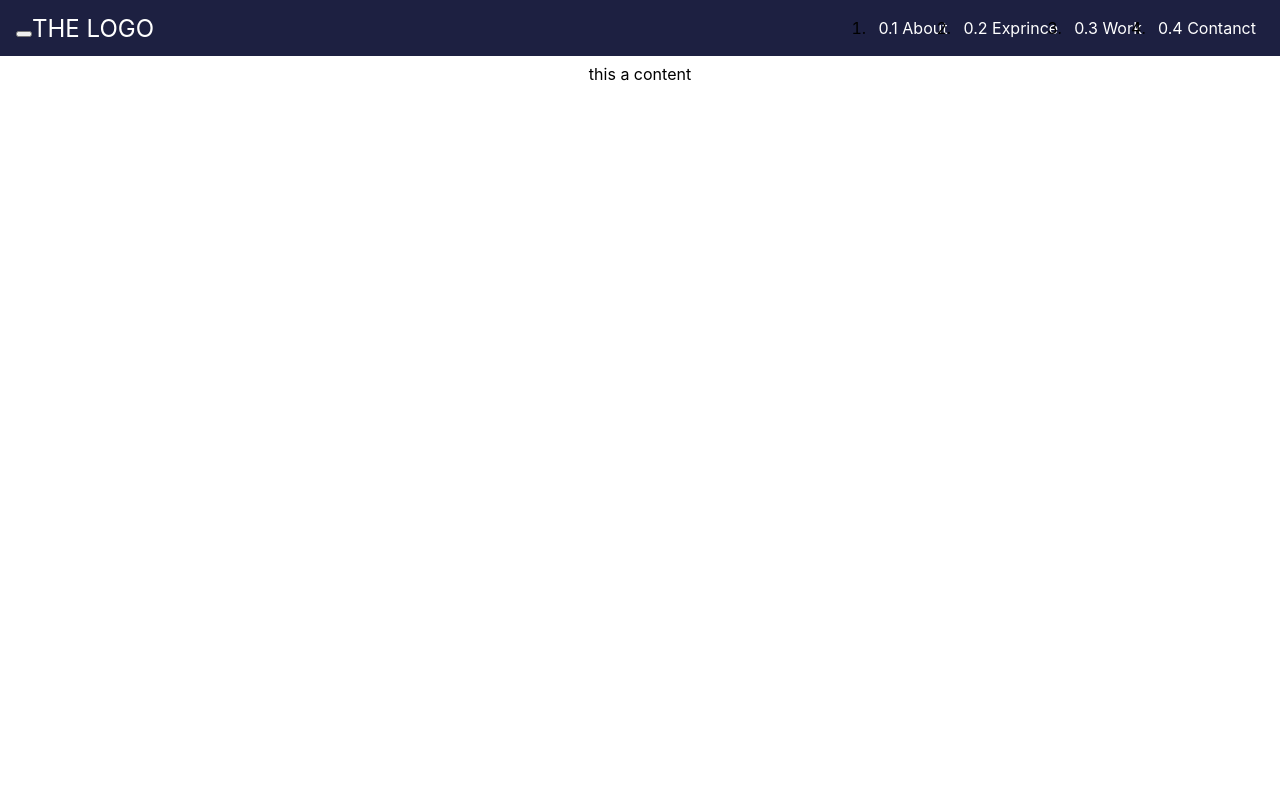
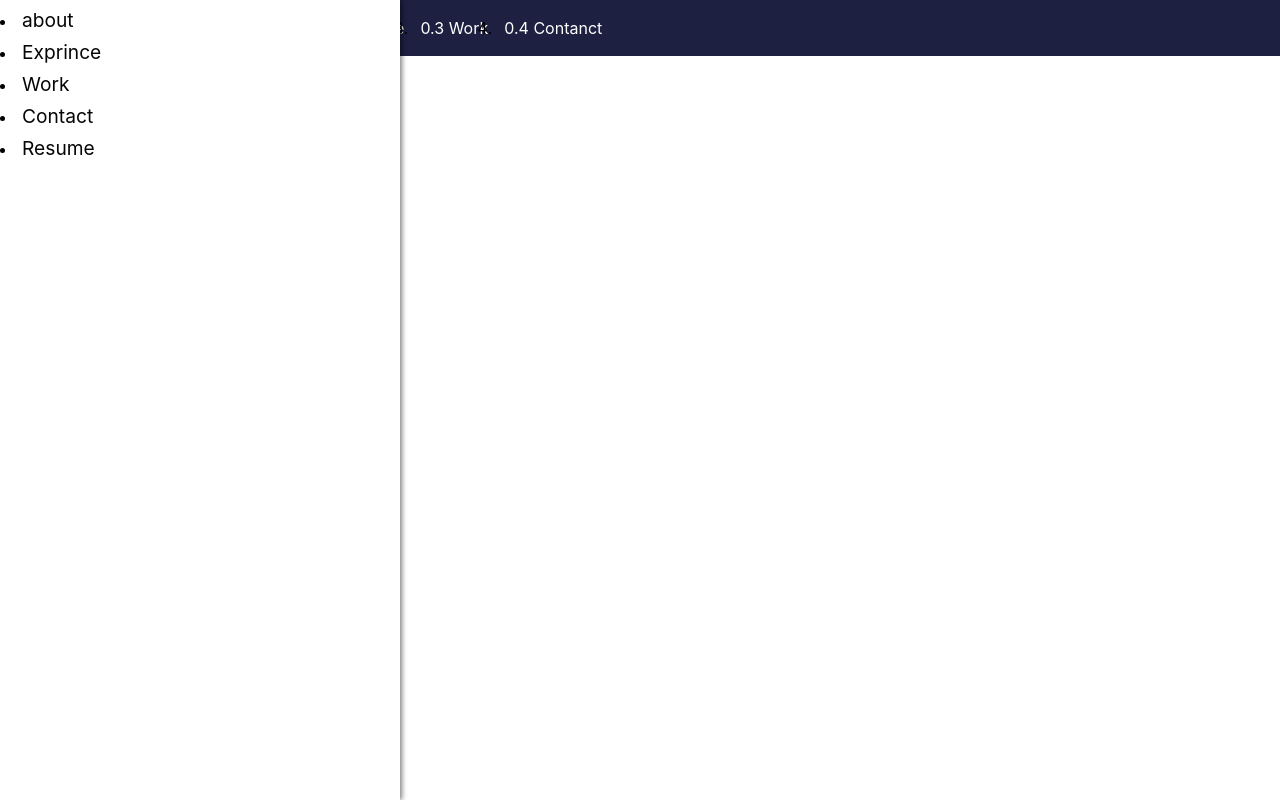
Before and after one commit to berhane02/webPort, a React (Create React App) app in the folder react-webpro/: page / in a window 1280 px wide. Built offline with nearby package versions, Linux system fonts and the light colour scheme; the HTML template or start-up script is replaced by a standard one.

Commit message:
udate menu

```diff
--- a/react-webpro/src/App.js
+++ b/react-webpro/src/App.js
@@ -3,14 +3,16 @@ import React, { Component } from "react";
 import './App.css';
 //import 'bootstrap/dist/css/bootstrap.min.css';
 import Navbar from './component/Navbar';
+import SideDrawer from "./component/SideBar/SideDrawer";
 
 
 
 class App extends Component {
   render(){
     return (
-      <div className="App">
+      <div style={{height: '100%'}}>
         <Navbar />
+        <SideDrawer/>
         <main style={{marginTop:'64px'}}>
           <p> this a content</p>
         </main>
--- a/react-webpro/src/component/Navbar.css
+++ b/react-webpro/src/component/Navbar.css
@@ -12,10 +12,13 @@
     align-items: center;
     padding: 0 1rem;
 }
+.navbar_logo {
+    margin-left: 0.5rem;
+}
 .navbar_logo a {
     color: white;
     text-decoration: none;
-    font-size: 1.5rem;
+    font-size: 2rem;
 
 }
 .spacer {
@@ -26,7 +29,6 @@
     margin: 0;
     padding: 0;
     display: flex;
-    align-items: left;
 }
 .navbar_navigation-item li {
     padding: 0 0.5rem;
--- a/react-webpro/src/component/Navbar.js
+++ b/react-webpro/src/component/Navbar.js
@@ -8,7 +8,7 @@ const Navbar = props =>(
         <nav className="navbar_navigation">
             <div><SideBar /></div>
             <div className="navbar_logo"><a href="/"> THE LOGO</a></div>
-            <div className="spacer"/>
+
             <div className= "navbar_navigation-item">
                 <ul>
                     <li> <a href="/"> 0.1 About </a> </li>
--- /dev/null
+++ b/react-webpro/src/component/SideBar/SideDrawer.css
@@ -0,0 +1,29 @@
+.side-drawer {
+    height: 100%;
+    background: white;
+    box-shadow: 2px 0px 5px rgba(0,0,0, 0.5);
+    position:fixed;
+    top: 0;
+    left: 0;
+    width: 70%;
+    max-width: 400px;
+    z-index: 200%;
+}
+
+.side-drawer ul {
+    list-style: none;
+    display: flex;
+    flex-direction: column;
+}
+.side-drawer li {
+    margin: 0.5rem 0;
+}
+.side-drawer a{
+    color: rgb(5, 5, 5);
+    text-decoration: none;;
+    font-size: 1.2rem;
+}
+.side-drawer a:hover,
+.side-drawer a:active {
+    color: #fa923f;
+}
--- /dev/null
+++ b/react-webpro/src/component/SideBar/SideDrawer.js
@@ -0,0 +1,14 @@
+import React from 'react';
+import './SideDrawer.css';
+
+const SideDrawer = props => (
+    <nav className="side-drawer">
+        <li> <a href = "/">about</a></li>
+        <li> <a href = "/">Exprince</a></li>
+        <li> <a href = "/">Work</a></li>
+        <li> <a href = "/">Contact</a></li>
+        <li> <a href = "/">Resume</a></li>
+    </nav>
+);
+
+export default SideDrawer;
--- a/react-webpro/src/component/SideBar/Sidebar.css
+++ b/react-webpro/src/component/SideBar/Sidebar.css
@@ -0,0 +1,21 @@
+.toggle-button {
+    display: flex;
+    flex-direction: column;
+    justify-content: space-between;
+    height: 24px;
+    width: 30px;
+    background:transparent;
+    border:none;
+    cursor: pointer;
+    padding: 0;
+    box-sizing: border-box;
+}
+
+.toggle-button:focus {
+    outline: none;
+}
+.toggle-button_line {
+    width: 30px;
+    height: 2px;
+    background: white;
+}
```
Also changed, not shown: react-webpro/src/component/Backdrop/Backdrop.css (added, +10 -0 lines), react-webpro/src/component/Backdrop/Backdrop.js (added).
